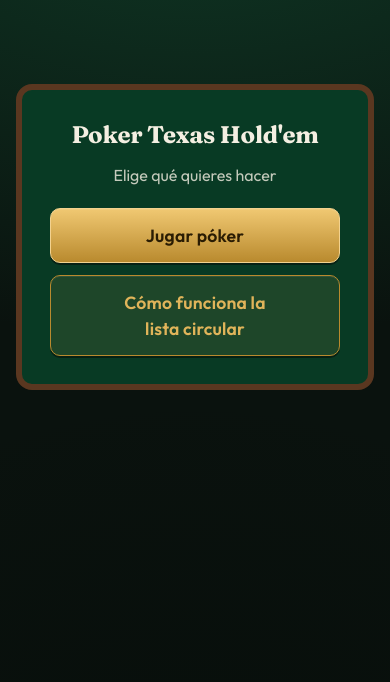
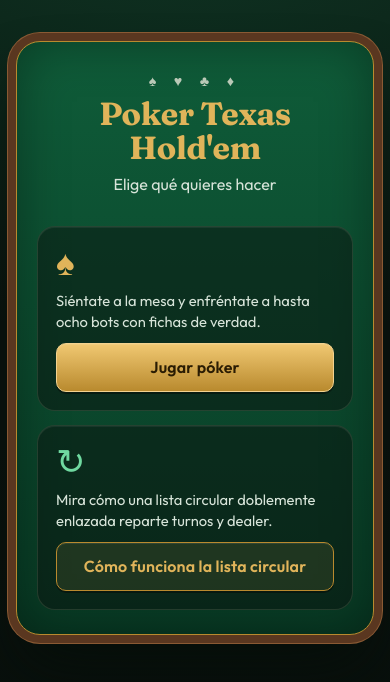
Before and after one commit to Josuram-xd/ListaCircular-JHC, a React (Vite) app in the folder frontend/: page / in a window 390 px wide. Shown: the top 682 px of the page. Built offline with nearby package versions, Linux system fonts and the light colour scheme; no server answers.

Commit message:
style(frontend): redesign main menu, setup form and circular list visualizer

```diff
--- a/frontend/src/components/MenuScreen.tsx
+++ b/frontend/src/components/MenuScreen.tsx
@@ -8,8 +8,18 @@ export default function MenuScreen({ onPlay, onDemo }: Props) {
     <nav className="setup menu" aria-label="Menú principal" data-testid="menu-screen">
       <h1>Poker Texas Hold'em</h1>
       <p className="setup__sub">Elige qué quieres hacer</p>
-      <button className="btn btn--primary btn--big" onClick={onPlay} data-testid="menu-play">Jugar póker</button>
-      <button className="btn btn--gold btn--big" onClick={onDemo} data-testid="menu-demo">Cómo funciona la lista circular</button>
+      <div className="menu__choices">
+        <div className="menu__card">
+          <span className="menu__icon" aria-hidden="true">♠</span>
+          <p>Siéntate a la mesa y enfréntate a hasta ocho bots con fichas de verdad.</p>
+          <button className="btn btn--primary btn--big" onClick={onPlay} data-testid="menu-play">Jugar póker</button>
+        </div>
+        <div className="menu__card menu__card--demo">
+          <span className="menu__icon" aria-hidden="true">↻</span>
+          <p>Mira cómo una lista circular doblemente enlazada reparte turnos y dealer.</p>
+          <button className="btn btn--gold btn--big" onClick={onDemo} data-testid="menu-demo">Cómo funciona la lista circular</button>
+        </div>
+      </div>
     </nav>
   )
 }
--- a/frontend/src/styles.css
+++ b/frontend/src/styles.css
@@ -240,17 +240,117 @@ input::placeholder { color: #8c9b90; }
   .community { gap: 3px; }
   .pot strong { font-size: 1.35rem; }
 }
-/* Setup */
+
+/* Configuración y menú --------------------------------------------------- */
 .setup {
-  max-width: 380px; margin: 8vh auto; padding: 28px; display: flex; flex-direction: column; gap: 12px;
-  background: var(--felt-dark); border: 6px solid var(--wood); border-radius: 16px;
+  position: relative; max-width: 420px; margin: 6vh auto; padding: 32px 28px 28px; display: flex; flex-direction: column; gap: 14px;
+  background: linear-gradient(180deg, var(--felt-mid), var(--felt-dark));
+  border: 1px solid var(--gold-deep); border-radius: 24px;
+  box-shadow: 0 0 0 8px var(--wood), 0 0 0 9px var(--wood-light), 0 34px 60px -10px rgba(var(--shadow-ink), .9), inset 0 0 50px rgba(0, 0, 0, .35);
 }
-.setup h1 { margin: 0; text-align: center; }
-.setup__sub { margin: 0 0 8px; text-align: center; opacity: .8; }
-.setup label { display: flex; flex-direction: column; gap: 4px; font-size: .9rem; }
-.setup input { padding: 10px; border-radius: 8px; border: 1px solid #3e6a52; background: #0a2417; color: var(--text); }
-.field-error { color: #ff8a80; font-size: .85rem; }
+.setup h1 { margin: 0; text-align: center; font-size: 2.1rem; line-height: 1.05; color: var(--gold); }
+.setup h1::before { content: '♠ ♥ ♣ ♦'; display: block; margin-bottom: 8px; font-size: .9rem; letter-spacing: .5em; color: var(--text); opacity: .75; }
+.setup__sub { margin: 0 0 6px; text-align: center; color: #d7e4d9; }
+.setup label { display: flex; flex-direction: column; gap: 6px; font-size: .92rem; font-weight: 500; }
+.setup input { background: rgba(10, 18, 14, .65); }
 
+.menu { max-width: 780px; padding: 40px 32px 32px; gap: 8px; }
+.menu h1 { font-size: clamp(2rem, 7vw, 3.2rem); }
+.menu__choices { display: grid; grid-template-columns: 1fr 1fr; gap: 14px; margin-top: 16px; text-align: left; }
+.menu__card {
+  display: flex; flex-direction: column; gap: 10px; padding: 18px; border-radius: 18px;
+  background: rgba(10, 18, 14, .5); border: 1px solid var(--line-soft);
+  box-shadow: inset 0 1px 0 rgba(255, 255, 255, .06);
+  transition: transform .3s var(--ease), border-color .3s var(--ease);
+}
+.menu__card:hover { transform: translateY(-3px); border-color: var(--gold-deep); }
+.menu__card p { margin: 0; font-size: .92rem; color: #d7e4d9; flex: 1; }
+.menu__icon { font-family: var(--font-display); font-size: 2.2rem; line-height: 1; color: var(--gold); }
+.menu__card--demo .menu__icon { color: var(--accent); }
+.menu__card .btn--big { width: 100%; font-size: 1rem; padding: 12px 14px; }
+
+/* Demo: lista circular --------------------------------------------------- */
+.demo { display: flex; flex-direction: column; gap: 16px; }
+.demo__head { display: flex; align-items: center; gap: 16px; flex-wrap: wrap; }
+.demo__head h1 { margin: 0; font-size: clamp(1.4rem, 4vw, 2rem); color: var(--gold); line-height: 1.1; }
+.demo__intro {
+  padding: 6px 20px; line-height: 1.6; font-size: .96rem; max-width: 84ch;
+  background: rgba(10, 18, 14, .5); border: 1px solid var(--line-soft); border-left: 4px solid var(--gold-deep); border-radius: 14px;
+}
+.demo__intro code { background: rgba(0, 0, 0, .4); padding: 1px 6px; border-radius: 4px; font-size: .9em; }
+.c-next { color: var(--next); font-weight: 700; }
+.c-prev { color: var(--prev); font-weight: 700; }
+.demo__layout { display: grid; grid-template-columns: minmax(0, 1.2fr) minmax(0, 1fr); gap: 20px; }
+@media (max-width: 800px) { .demo__layout { grid-template-columns: minmax(0, 1fr); } }
+.demo__canvas {
+  padding: 12px; border-radius: 20px; align-self: start;
+  background: radial-gradient(circle at 50% 45%, var(--felt-mid), var(--felt-dark) 80%);
+  border: 1px solid var(--gold-deep); box-shadow: 0 0 0 6px var(--wood), 0 0 0 7px var(--wood-light), 0 24px 40px -12px rgba(var(--shadow-ink), .85), inset 0 0 40px rgba(0, 0, 0, .4);
+  margin: 7px;
+}
+.demo__hint { margin: 4px 0 0; text-align: center; font-size: .82rem; color: #d7e4d9; }
+.demo__side { display: flex; flex-direction: column; gap: 14px; min-width: 0; }
+.demo__form { display: flex; flex-direction: column; gap: 12px; }
+.demo__form label { display: flex; flex-direction: column; gap: 6px; font-size: .92rem; font-weight: 500; }
+.demo__btns { display: flex; flex-wrap: wrap; gap: 8px; }
+.demo__btns .btn { padding: 8px 12px; font-size: .9rem; }
+.demo__error { background: rgba(180, 48, 42, .22); border: 1px solid var(--danger); color: #ffc2bb; padding: 10px 14px; border-radius: 10px; }
+
+/* Bitácora "Qué pasó" */
+.demo__steps {
+  padding: 12px 16px 14px; border-radius: 14px;
+  background: rgba(10, 18, 14, .6); border: 1px solid var(--line-soft); box-shadow: inset 0 2px 8px rgba(0, 0, 0, .35);
+}
+.demo__steps h2 { margin: 2px 0 8px; font-size: .78rem; font-family: var(--font-body); font-weight: 600; text-transform: uppercase; letter-spacing: .16em; color: var(--gold); }
+.demo__steps ol { margin: 0; padding: 0; list-style: none; counter-reset: paso; display: flex; flex-direction: column; gap: 2px; font-size: .92rem; }
+.demo__steps li { counter-increment: paso; position: relative; padding: 5px 0 5px 36px; border-bottom: 1px dotted var(--line-soft); animation: log-in .35s var(--ease) backwards; }
+.demo__steps li::before {
+  content: counter(paso); position: absolute; left: 0; top: 6px; width: 24px; height: 20px; text-align: center; border-radius: 6px;
+  font-size: .75rem; font-weight: 700; line-height: 20px; font-variant-numeric: tabular-nums; color: var(--on-gold); background: var(--gold-deep);
+}
+.demo__muted { color: var(--text-dim); font-size: .88rem; font-style: italic; }
+.demo__table { width: 100%; border-collapse: collapse; font-size: .88rem; font-variant-numeric: tabular-nums; }
+.demo__table caption { text-align: left; font-weight: 600; padding-bottom: 6px; color: var(--text-dim); text-transform: uppercase; letter-spacing: .12em; font-size: .74rem; }
+.demo__table th, .demo__table td { text-align: left; padding: 6px 8px; border-bottom: 1px solid var(--line-soft); }
+.demo__table th:nth-child(2), .demo__table td:nth-child(2) { color: var(--prev); }
+.demo__table th:nth-child(3), .demo__table td:nth-child(3) { color: var(--next); }
+
+.legend { list-style: none; display: flex; flex-wrap: wrap; gap: 6px 18px; justify-content: center; padding: 0; margin: 6px 0 0; font-size: .82rem; }
+.legend__sw { display: inline-block; width: 24px; height: 0; vertical-align: middle; margin-right: 6px; border-top: 4px solid; }
+.legend__sw--next { border-color: var(--next); }
+.legend__sw--prev { border-color: var(--prev); border-top-style: dashed; border-top-width: 3px; }
+.legend__sw--head { border: 0; width: 18px; height: 12px; border-radius: 6px; background: var(--gold); }
+.legend__sw--ptr { border: 2px dashed var(--ivory); width: 18px; height: 12px; border-radius: 8px; }
+
+/* Grafo SVG */
+.clist { width: 100%; height: auto; max-height: 70vh; display: block; }
+.clist__edge { fill: none; stroke-width: 3; stroke-linecap: round; }
+.clist__edge--next { stroke: var(--next); }
+.clist__edge--prev { stroke: var(--prev); stroke-width: 2.2; stroke-dasharray: 6 5; }
+.clist__edge-label { font-size: 13px; font-weight: 600; }
+.clist__edge-label--next { fill: var(--next); }
+.clist__edge-label--prev { fill: var(--prev); }
+.clist__empty { fill: var(--text); opacity: .75; font-size: 18px; font-family: var(--font-display); font-style: italic; }
+.clist__node { cursor: pointer; outline: none; }
+.clist__disc { fill: #261a11; stroke: var(--wood-light); stroke-width: 4; transition: fill .3s var(--ease), stroke .3s var(--ease); }
+.clist__node:hover .clist__disc, .clist__node:focus-visible .clist__disc { stroke: var(--danger-text); fill: #3a2118; }
+.clist__node:focus-visible .clist__disc { stroke-width: 6; }
+.clist__node--head .clist__disc { stroke: var(--gold); stroke-width: 6; filter: drop-shadow(0 0 8px rgba(224, 180, 90, .75)); }
+.clist__node--hl .clist__disc { fill: #2d6a4a; animation: clist-flash 1s var(--ease); }
+.clist__ring { fill: none; stroke: var(--ivory); stroke-width: 3.5; stroke-dasharray: 7 6; transform-box: fill-box; transform-origin: center; animation: clist-spin 8s linear infinite; }
+.clist__name { fill: var(--text); font-family: var(--font-display); font-weight: 700; font-size: 15px; pointer-events: none; }
+.clist__badge--head { fill: var(--gold); }
+.clist__badge--ptr { fill: var(--ivory); }
+.clist__badge-text { font-size: 11px; font-weight: 700; letter-spacing: .06em; fill: #1a1208; pointer-events: none; }
+@keyframes clist-spin { to { transform: rotate(360deg); } }
+@keyframes clist-flash { 0% { fill: #e0b45a; } 100% { fill: #2d6a4a; } }
+@media (prefers-reduced-motion: reduce) { .clist__ring, .clist__node--hl .clist__disc { animation: none; } }
+
+@media (max-width: 700px) {
+  .menu { padding: 32px 20px 24px; }
+  .menu__choices { grid-template-columns: 1fr; }
+  .setup { margin: 3vh auto; }
+}
 
 /* Zona inferior: acciones + bitácora ------------------------------------- */
 .bottom { display: grid; grid-template-columns: 1fr 260px; gap: 20px; align-items: start; margin-top: 8px; }
@@ -333,66 +433,3 @@ input::placeholder { color: #8c9b90; }
   .controls__row { grid-template-columns: 1fr 1fr; }
   .controls__row .btn--primary { grid-column: 1 / -1; order: -1; }
 }
-/* Menu */
-.menu { text-align: center; }
-.menu .btn--big { width: 100%; }
-.menu-back { margin-bottom: 8px; padding: 6px 12px; font-size: .85rem; }
-
-/* Demo: lista circular */
-:root { --prev: #5dade2; }
-.demo { display: flex; flex-direction: column; gap: 12px; }
-.demo__head { display: flex; align-items: center; gap: 14px; flex-wrap: wrap; }
-.demo__head h1 { margin: 0; font-size: 1.4rem; }
-.demo__intro {
-  background: var(--felt-dark); border: 4px solid var(--wood); border-radius: 12px; padding: 4px 16px; line-height: 1.5; font-size: .95rem;
-}
-.demo__intro code { background: rgba(0,0,0,.35); padding: 1px 5px; border-radius: 4px; }
-.c-next { color: var(--accent); font-weight: 700; }
-.c-prev { color: var(--prev); font-weight: 700; }
-.demo__layout { display: grid; grid-template-columns: minmax(0, 1.2fr) minmax(0, 1fr); gap: 16px; }
-@media (max-width: 800px) { .demo__layout { grid-template-columns: minmax(0, 1fr); } }
-.demo__canvas { background: rgba(0,0,0,.25); border: 2px solid #1d4a34; border-radius: 12px; padding: 8px; }
-.demo__hint { margin: 4px 0 0; text-align: center; font-size: .8rem; opacity: .7; }
-.demo__side { display: flex; flex-direction: column; gap: 12px; min-width: 0; }
-.demo__form { display: flex; flex-direction: column; gap: 10px; }
-.demo__form label { display: flex; flex-direction: column; gap: 4px; font-size: .9rem; }
-.demo__form input { padding: 10px; border-radius: 8px; border: 1px solid #3e6a52; background: #0a2417; color: var(--text); }
-.demo__btns { display: flex; flex-wrap: wrap; gap: 8px; }
-.demo__btns .btn { padding: 8px 12px; font-size: .9rem; }
-.demo__error { background: rgba(192,57,43,.25); border: 1px solid var(--danger); color: #ffb4ac; padding: 8px 12px; border-radius: 8px; }
-.demo__steps { background: var(--felt-dark); border: 2px solid var(--wood); border-radius: 12px; padding: 8px 16px; }
-.demo__steps h2 { margin: 4px 0 6px; font-size: 1.05rem; color: var(--gold); }
-.demo__steps ol { margin: 0; padding-left: 20px; display: flex; flex-direction: column; gap: 4px; font-size: .9rem; }
-.demo__muted { opacity: .65; font-size: .85rem; }
-.demo__table { width: 100%; border-collapse: collapse; font-size: .85rem; }
-.demo__table caption { text-align: left; font-weight: 600; padding-bottom: 4px; }
-.demo__table th, .demo__table td { text-align: left; padding: 4px 8px; border-bottom: 1px solid #1d4a34; }
-
-.legend { list-style: none; display: flex; flex-wrap: wrap; gap: 6px 16px; justify-content: center; padding: 0; margin: 6px 0 0; font-size: .8rem; }
-.legend__sw { display: inline-block; width: 18px; height: 4px; border-radius: 2px; vertical-align: middle; margin-right: 4px; }
-.legend__sw--next { background: var(--accent); }
-.legend__sw--prev { background: var(--prev); }
-.legend__sw--head { background: var(--gold); height: 10px; }
-.legend__sw--ptr { background: transparent; border: 2px dashed #fff; height: 10px; border-radius: 6px; }
-
-.clist { width: 100%; height: auto; max-height: 70vh; display: block; }
-.clist__edge { fill: none; stroke-width: 2.5; }
-.clist__edge--next { stroke: var(--accent); }
-.clist__edge--prev { stroke: var(--prev); }
-.clist__edge-label { font-size: 12px; }
-.clist__edge-label--next { fill: var(--accent); }
-.clist__edge-label--prev { fill: var(--prev); }
-.clist__empty { fill: var(--text); opacity: .6; font-size: 18px; }
-.clist__node { cursor: pointer; outline: none; }
-.clist__disc { fill: #20382c; stroke: #3e6a52; stroke-width: 3; transition: fill .3s, stroke .3s; }
-.clist__node:hover .clist__disc, .clist__node:focus-visible .clist__disc { stroke: var(--danger); }
-.clist__node--head .clist__disc { stroke: var(--gold); }
-.clist__node--hl .clist__disc { fill: #2d6a4a; stroke: #fff; animation: clist-flash 1s ease-out; }
-.clist__ring { fill: none; stroke: #fff; stroke-width: 3; stroke-dasharray: 6 5; transform-box: fill-box; transform-origin: center; animation: clist-spin 6s linear infinite; }
-.clist__name { fill: var(--text); font-weight: 700; font-size: 14px; pointer-events: none; }
-.clist__badge--head { fill: var(--gold); }
-.clist__badge--ptr { fill: #fff; }
-.clist__badge-text { font-size: 11px; font-weight: 700; fill: #1a1a1a; pointer-events: none; }
-@keyframes clist-spin { to { transform: rotate(360deg); } }
-@keyframes clist-flash { 0% { fill: #f5c542; } 100% { fill: #2d6a4a; } }
-@media (prefers-reduced-motion: reduce) { .clist__ring, .clist__node--hl .clist__disc { animation: none; } }
```
